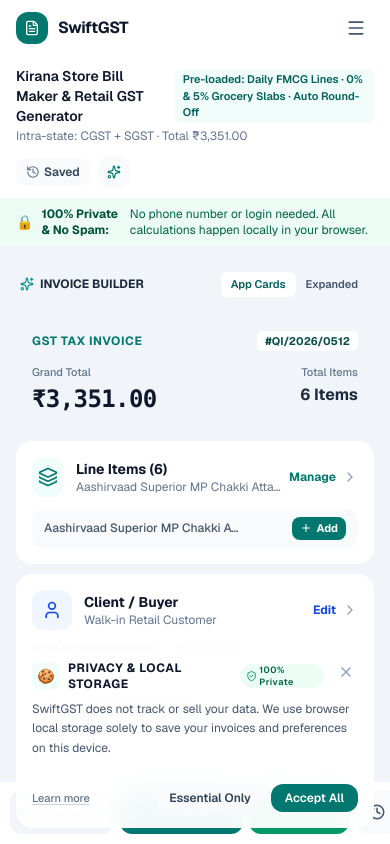
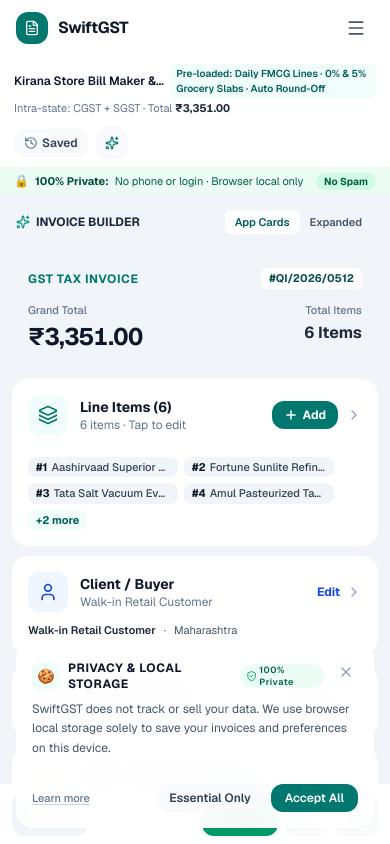
Before and after one commit to shubhamtiwarihost/quick-invoice-india, a Next.js app: page /kirana-store-bill-maker in a window 390 px wide. Shown: the top 844 px of the page. Built offline with nearby package versions, Linux system fonts and the light colour scheme.

Commit message:
fix(mobile): polish mobile UI layout, grand total font, line items card, and sticky action bar

```diff
--- a/src/components/invoice/InvoiceForm.tsx
+++ b/src/components/invoice/InvoiceForm.tsx
@@ -512,49 +512,42 @@
               <div className="mt-2 flex items-baseline justify-between">
                 <div>
                   <span className="text-[11px] text-slate-500 font-medium">Grand Total</span>
-                  <p className="text-2xl font-black text-slate-900 font-mono tracking-tight">
+                  <p className="font-bold text-2xl tracking-tight tabular-nums text-slate-900 font-sans">
                     {formatCurrency(grandTotal, meta.currency)}
                   </p>
                 </div>
                 <div className="text-right">
                   <span className="text-[11px] text-slate-500 font-medium">Total Items</span>
-                  <p className="text-base font-bold text-slate-800">
+                  <p className="text-base font-bold text-slate-800 font-sans">
                     {items.length} {items.length === 1 ? "Item" : "Items"}
                   </p>
                 </div>
               </div>
             </div>
 
-            {/* 2. Line Items Card (Full-Screen Sheet Trigger) */}
+            {/* 2. Clean Line Items Card (Direct + Add & Summary Chips) */}
             <div
               onClick={() => setActiveMobileModal("items")}
               className="group cursor-pointer rounded-2xl border border-slate-200 bg-white p-4 shadow-2xs transition active:scale-[0.98] active:bg-slate-50"
             >
-              <div className="flex items-center justify-between">
-                <div className="flex items-center gap-3">
-                  <div className="flex h-10 w-10 items-center justify-center rounded-xl bg-teal-50 border border-teal-100 text-teal-700">
+              <div className="flex items-center justify-between gap-2">
+                <div className="flex items-center gap-3 min-w-0">
+                  <div className="flex h-10 w-10 shrink-0 items-center justify-center rounded-xl bg-teal-50 border border-teal-100 text-teal-700">
                     <Layers className="h-5 w-5" />
                   </div>
-                  <div>
+                  <div className="min-w-0">
                     <h3 className="text-sm font-bold text-slate-900">
                       Line Items ({items.length})
                     </h3>
-                    <p className="text-xs text-slate-500 line-clamp-1">
-                      {items[0]?.description || "Add items, rates, quantities & GST"}
+                    <p className="text-xs text-slate-500 truncate">
+                      {items.length === 0
+                        ? "Tap + Add to start"
+                        : `${items.length} ${items.length === 1 ? "item" : "items"} · Tap to edit`}
                     </p>
                   </div>
                 </div>
-                <div className="flex items-center gap-1.5 text-xs font-bold text-teal-700">
-                  <span>Manage</span>
-                  <ChevronRight className="h-4 w-4 text-slate-400 group-hover:translate-x-0.5 transition" />
-                </div>
-              </div>
 
-              {/* Quick Item Mini Preview */}
-              <div className="mt-3 flex items-center justify-between rounded-xl bg-slate-50 px-3 py-2 border border-slate-100 text-xs">
-                <span className="text-slate-600 font-medium truncate max-w-[200px]">
-                  {items.length > 0 ? items.map((i) => i.description || "Item").join(", ") : "No items added"}
-                </span>
+                <div className="flex items-center gap-2 shrink-0">
                   <button
                     type="button"
                     onClick={(e) => {
@@ -562,12 +555,34 @@
                       addItem();
                       setActiveMobileModal("items");
                     }}
-                  className="inline-flex items-center gap-1 rounded-lg bg-teal-700 px-2 py-1 text-[11px] font-bold text-white shadow-2xs active:scale-95"
+                    className="inline-flex items-center gap-1 rounded-xl bg-teal-700 px-3 py-1.5 text-xs font-bold text-white shadow-xs hover:bg-teal-800 active:scale-95 transition"
                   >
-                  <Plus className="h-3 w-3" />
+                    <Plus className="h-3.5 w-3.5 stroke-[2.5]" />
                     <span>Add</span>
                   </button>
+                  <ChevronRight className="h-4 w-4 text-slate-400 group-hover:translate-x-0.5 transition" />
                 </div>
+              </div>
+
+              {/* Clean Item Summary Chips */}
+              {items.length > 0 ? (
+                <div className="mt-3 flex flex-wrap items-center gap-1.5 pt-2.5 border-t border-slate-100">
+                  {items.slice(0, 4).map((it, idx) => (
+                    <span
+                      key={it.id}
+                      className="inline-flex items-center gap-1 rounded-lg bg-slate-100 border border-slate-200/70 px-2 py-0.5 text-[11px] font-medium text-slate-700 max-w-[150px]"
+                    >
+                      <span className="font-bold text-slate-900">#{idx + 1}</span>
+                      <span className="truncate">{it.description || "Item"}</span>
+                    </span>
+                  ))}
+                  {items.length > 4 ? (
+                    <span className="inline-flex items-center rounded-lg bg-teal-50 px-2 py-0.5 text-[11px] font-bold text-teal-800 border border-teal-200">
+                      +{items.length - 4} more
+                    </span>
+                  ) : null}
+                </div>
+              ) : null}
             </div>
 
             {/* 3. Client Details Card (Full-Screen Sheet Trigger) */}
--- a/src/components/invoice/InvoiceWorkspace.tsx
+++ b/src/components/invoice/InvoiceWorkspace.tsx
@@ -168,25 +168,25 @@
       ) : null}
 
       {/* Top Action Bar (Desktop / Tablet) */}
-      <div className="no-print flex flex-wrap items-center justify-between gap-3 border-b border-slate-200 bg-white px-4 lg:px-8 py-2.5 sm:py-3">
+      <div className="no-print flex flex-wrap items-center justify-between gap-2.5 sm:gap-3 border-b border-slate-200 bg-white px-3.5 sm:px-4 lg:px-8 py-2 sm:py-3">
         <div>
-          <div className="flex items-center gap-2">
-            <p className="text-sm font-semibold text-slate-900">
+          <div className="flex items-center gap-1.5 sm:gap-2">
+            <p className="text-xs sm:text-sm font-semibold text-slate-900 truncate max-w-[200px] sm:max-w-none">
               {pageTitle || "GST / Tax invoice generator"}
             </p>
             {badgeText && (
-              <span className="inline-flex items-center rounded-md bg-teal-50 px-2 py-0.5 text-[11px] font-semibold text-teal-800 border border-teal-200">
+              <span className="inline-flex items-center rounded-md bg-teal-50 px-1.5 sm:px-2 py-0.5 text-[10px] sm:text-[11px] font-semibold text-teal-800 border border-teal-200">
                 {badgeText}
               </span>
             )}
           </div>
-          <p className="text-xs text-slate-500 mt-0.5">
+          <p className="text-[11px] sm:text-xs text-slate-500 mt-0.5">
             {summary.supplyType === "intra"
               ? "Intra-state: CGST + SGST"
               : summary.supplyType === "inter"
                 ? "Inter-state: IGST"
                 : "Bill of supply (no GST columns)"}{" "}
-            · Total {formatCurrency(summary.grandTotal, draft.meta.currency)}
+            · Total <strong className="text-slate-800 font-sans tabular-nums">{formatCurrency(summary.grandTotal, draft.meta.currency)}</strong>
           </p>
         </div>
         {/* Mobile Quick Action Buttons */}
@@ -289,7 +289,21 @@
       </div>
 
       {/* Trust & Privacy Banner */}
-      <div className="no-print border-b border-emerald-200/70 bg-emerald-50/90 px-4 lg:px-8 py-2 text-xs text-emerald-950 flex flex-wrap items-center justify-between gap-2 shadow-2xs">
+      <div className="no-print border-b border-emerald-200/70 bg-emerald-50/90 px-3.5 sm:px-4 lg:px-8 py-1 sm:py-2 text-xs text-emerald-950 shadow-2xs">
+        {/* Mobile 1-line sleek chip */}
+        <div className="flex sm:hidden items-center justify-between gap-1.5 text-[11px] py-0.5">
+          <div className="flex items-center gap-1.5 truncate">
+            <span className="text-xs select-none">🔒</span>
+            <span className="font-bold text-emerald-900 whitespace-nowrap">100% Private:</span>
+            <span className="text-emerald-800 truncate">No phone or login · Browser local only</span>
+          </div>
+          <span className="shrink-0 rounded-full bg-emerald-100 border border-emerald-300/80 px-2 py-0.5 text-[10px] font-bold text-emerald-800">
+            No Spam
+          </span>
+        </div>
+
+        {/* Desktop Banner */}
+        <div className="hidden sm:flex items-center justify-between gap-2">
           <div className="flex items-center gap-2">
             <span className="text-sm select-none">🔒</span>
             <span className="font-bold text-emerald-900">100% Private &amp; No Spam:</span>
@@ -297,7 +311,7 @@
               No phone number or login needed. All calculations happen locally in your browser.
             </span>
           </div>
-        <div className="hidden sm:flex items-center gap-2 text-[11px] font-semibold text-emerald-700">
+          <div className="flex items-center gap-2 text-[11px] font-semibold text-emerald-700">
             <span>Zero Tele-calling</span>
             <span>·</span>
             <span>Zero Watermarks</span>
@@ -305,19 +319,20 @@
             <span>Private &amp; Client-Side</span>
           </div>
         </div>
+      </div>
 
       {/* Workspace Grid */}
-      <div className="invoice-workspace-grid w-full max-w-[1600px] mx-auto px-4 lg:px-8 py-6 flex flex-col lg:flex-row items-start gap-6 lg:gap-8 flex-1">
+      <div className="invoice-workspace-grid w-full max-w-[1600px] mx-auto px-3 sm:px-4 lg:px-8 py-3 lg:py-6 flex flex-col lg:flex-row items-start gap-4 lg:gap-8 flex-1">
         {/* Left Editor Panel (46%) */}
         <aside
-          className={`no-print w-full lg:w-[46%] shrink-0 pb-24 lg:pb-0 ${tab === "form" ? "block" : "hidden"} lg:block`}
+          className={`no-print w-full lg:w-[46%] shrink-0 pb-28 lg:pb-0 ${tab === "form" ? "block" : "hidden"} lg:block`}
         >
           <InvoiceForm grandTotal={summary.grandTotal} />
         </aside>
 
         {/* Right Preview Panel (54%) */}
         <section
-          className={`invoice-preview-section w-full lg:w-[54%] lg:flex-1 rounded-2xl bg-slate-100/80 border border-slate-200/70 p-4 lg:p-6 pb-28 lg:pb-6 flex justify-center ${tab === "preview" ? "block" : "hidden"} lg:block`}
+          className={`invoice-preview-section w-full lg:w-[54%] lg:flex-1 rounded-2xl bg-slate-100/80 border border-slate-200/70 p-3 sm:p-4 lg:p-6 pb-32 lg:pb-6 flex justify-center ${tab === "preview" ? "block" : "hidden"} lg:block`}
         >
           <div className="sticky top-6 flex justify-center w-full print:static">
             <div className="invoice-scale w-full flex justify-center">
--- a/src/components/invoice/MobileBottomNav.tsx
+++ b/src/components/invoice/MobileBottomNav.tsx
@@ -31,14 +31,14 @@
   return (
     <nav
       aria-label="Mobile Invoice Actions"
-      className="no-print fixed bottom-0 left-0 right-0 z-40 border-t border-slate-200/90 bg-white/95 px-2.5 py-2 backdrop-blur-md md:hidden select-none pb-[max(0.625rem,env(safe-area-inset-bottom))] shadow-2xl"
+      className="no-print fixed bottom-0 left-0 right-0 z-40 border-t border-slate-200/90 bg-white/95 px-3 py-2 backdrop-blur-md md:hidden select-none pb-[calc(env(safe-area-inset-bottom)+8px)] shadow-2xl"
     >
-      <div className="flex items-center gap-1.5">
+      <div className="flex items-center gap-1.5 max-w-lg mx-auto">
         {/* 1. Toggle Tab Button (Preview A4 <-> Edit Form) */}
         <button
           type="button"
           onClick={() => onTabChange(activeTab === "form" ? "preview" : "form")}
-          className={`flex flex-1 items-center justify-center gap-1.5 rounded-xl border py-2.5 px-2 text-xs font-bold transition active:scale-95 h-11 ${
+          className={`flex flex-1 min-w-0 items-center justify-center gap-1 rounded-xl border py-2 px-1.5 text-xs font-semibold transition active:scale-95 h-11 ${
             activeTab === "form"
               ? "border-slate-300 bg-slate-100 text-slate-800 hover:bg-slate-200"
               : "border-teal-300 bg-teal-50 text-teal-900 hover:bg-teal-100"
@@ -47,32 +47,32 @@
           {activeTab === "form" ? (
             <>
               <Eye className="h-4 w-4 text-teal-700 shrink-0" />
-              <span className="truncate">Preview A4</span>
+              <span className="truncate">Preview</span>
             </>
           ) : (
             <>
               <Edit3 className="h-4 w-4 text-teal-700 shrink-0" />
-              <span className="truncate">Edit Form</span>
+              <span className="truncate">Edit</span>
             </>
           )}
         </button>
 
-        {/* 2. Download PDF Button */}
+        {/* 2. Download PDF Button - DISTINCT PRIMARY EMPHASIS */}
         <button
           type="button"
           onClick={onDownloadPdf}
           disabled={isPdfBusy}
-          className="flex flex-1 items-center justify-center gap-1.5 rounded-xl bg-teal-700 py-2.5 px-2 text-xs font-bold text-white shadow-xs hover:bg-teal-800 active:scale-95 transition disabled:opacity-60 h-11"
+          className="flex flex-[1.35] min-w-0 items-center justify-center gap-1.5 rounded-xl bg-gradient-to-r from-teal-700 to-teal-800 py-2 px-2 text-xs font-bold text-white shadow-md hover:from-teal-800 hover:to-teal-900 active:scale-95 transition disabled:opacity-60 h-11 ring-2 ring-teal-600/30"
         >
-          <Download className="h-4 w-4 shrink-0" />
-          <span className="truncate">{isPdfBusy ? "PDF…" : "Download PDF"}</span>
+          <Download className="h-4 w-4 shrink-0 stroke-[2.5]" />
+          <span className="truncate">{isPdfBusy ? "Preparing…" : "Download PDF"}</span>
         </button>
 
         {/* 3. Share via WhatsApp Button */}
         <button
           type="button"
           onClick={onShareWhatsApp}
-          className="flex flex-1 items-center justify-center gap-1.5 rounded-xl bg-emerald-600 py-2.5 px-2 text-xs font-bold text-white shadow-xs hover:bg-emerald-700 active:scale-95 transition h-11"
+          className="flex flex-1 min-w-0 items-center justify-center gap-1 rounded-xl bg-emerald-600 py-2 px-1.5 text-xs font-semibold text-white shadow-xs hover:bg-emerald-700 active:scale-95 transition h-11"
         >
           <MessageCircle className="h-4 w-4 shrink-0" />
           <span className="truncate">WhatsApp</span>
--- a/src/components/quotation/QuotationWorkspace.tsx
+++ b/src/components/quotation/QuotationWorkspace.tsx
@@ -177,10 +177,10 @@
       ) : null}
 
       {/* Top Action Bar */}
-      <div className="no-print flex flex-wrap items-center justify-between gap-3 border-b border-slate-200 bg-white px-4 lg:px-8 py-2.5 sm:py-3">
+      <div className="no-print flex flex-wrap items-center justify-between gap-2.5 sm:gap-3 border-b border-slate-200 bg-white px-3.5 sm:px-4 lg:px-8 py-2 sm:py-3">
         <div>
-          <div className="flex items-center gap-2">
-            <span className="inline-flex items-center gap-1 rounded-full bg-amber-100 px-2.5 py-0.5 text-[11px] font-bold uppercase tracking-wider text-amber-900">
+          <div className="flex items-center gap-1.5 sm:gap-2">
+            <span className="inline-flex items-center gap-1 rounded-full bg-amber-100 px-2.5 py-0.5 text-[10px] sm:text-[11px] font-bold uppercase tracking-wider text-amber-900">
               <FileCheck2 className="h-3 w-3" />
               Estimate & Quotation Maker
             </span>
@@ -188,14 +188,14 @@
               Valid until {formatDateIN(draft.meta.validUntil)} ({draft.meta.validityDays} Days)
             </p>
           </div>
-          <p className="mt-0.5 text-xs text-slate-500">
+          <p className="mt-0.5 text-[11px] sm:text-xs text-slate-500">
             {summary.supplyType === "intra"
               ? "Intra-state: CGST + SGST"
               : summary.supplyType === "inter"
                 ? "Inter-state: IGST"
                 : "Non-GST Estimate"}{" "}
             · Estimated Total:{" "}
-            <strong className="text-slate-800">
+            <strong className="text-slate-800 font-sans tabular-nums">
               {formatCurrency(summary.grandTotal, draft.meta.currency)}
             </strong>
           </p>
@@ -273,10 +273,10 @@
       </div>
 
       {/* Workspace Grid */}
-      <div className="invoice-workspace-grid w-full max-w-[1600px] mx-auto px-4 lg:px-8 py-6 flex flex-col lg:flex-row items-start gap-6 lg:gap-8 flex-1">
+      <div className="invoice-workspace-grid w-full max-w-[1600px] mx-auto px-3 sm:px-4 lg:px-8 py-3 lg:py-6 flex flex-col lg:flex-row items-start gap-4 lg:gap-8 flex-1">
         {/* Left Editor Panel (46%) */}
         <aside
-          className={`no-print w-full lg:w-[46%] shrink-0 pb-24 lg:pb-0 ${
+          className={`no-print w-full lg:w-[46%] shrink-0 pb-28 lg:pb-0 ${
             tab === "form" ? "block" : "hidden"
           } lg:block`}
         >
@@ -285,7 +285,7 @@
 
         {/* Right Preview Panel (54%) */}
         <section
-          className={`invoice-preview-section w-full lg:w-[54%] lg:flex-1 rounded-2xl bg-slate-100/80 border border-slate-200/70 p-4 lg:p-6 pb-28 lg:pb-6 flex justify-center ${
+          className={`invoice-preview-section w-full lg:w-[54%] lg:flex-1 rounded-2xl bg-slate-100/80 border border-slate-200/70 p-3 sm:p-4 lg:p-6 pb-32 lg:pb-6 flex justify-center ${
             tab === "preview" ? "block" : "hidden"
           } lg:block`}
         >
@@ -305,7 +305,7 @@
       ) : null}
 
       {/* Mobile Floating Actions */}
-      <div className="no-print fixed bottom-0 left-0 right-0 z-30 flex items-center justify-between border-t border-slate-200 bg-white/95 px-3 py-2.5 backdrop-blur-md md:hidden">
+      <div className="no-print fixed bottom-0 left-0 right-0 z-30 flex items-center justify-between border-t border-slate-200 bg-white/95 px-3 py-2 backdrop-blur-md md:hidden pb-[calc(env(safe-area-inset-bottom)+8px)]">
         <div className="flex gap-1.5">
           <button
             type="button"
```
Lines whose indentation alone changed are shown as unchanged.
